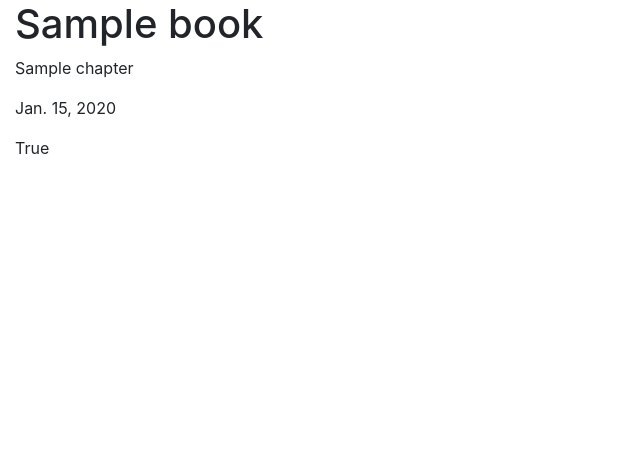
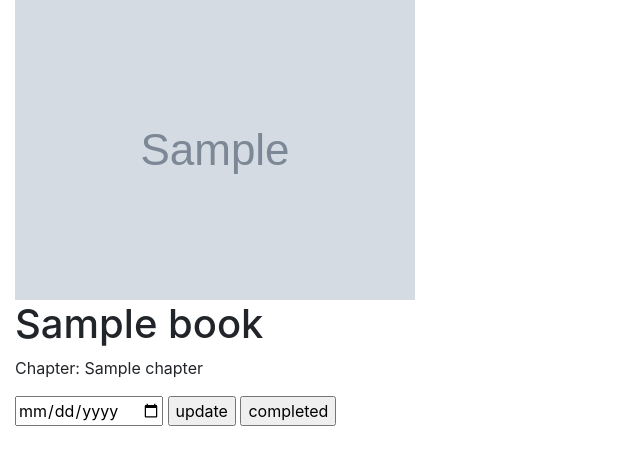
Before and after one commit to joshdbarton/nightstand-capstone, a Django app: page /books/1 in a window 1280 px wide. Shown: the part 56-521 px from the top of the page, without its empty margins (0-640 px from the left). Run offline with Django 3.2, Linux system fonts and the light colour scheme; a user stored in the database is signed in; tables that the repository leaves empty hold one stand-in row (values such as "Sample post"); grey boxes marked "Sample" are stand-in pictures; some libraries are stand-ins or nearby versions.

Commit message:
added inputs for updating chapters in the book detail view

```diff
--- a/nightstand_dashboard/templates/nightstand_dashboard/book_view.html
+++ b/nightstand_dashboard/templates/nightstand_dashboard/book_view.html
@@ -1,12 +1,16 @@
 {% extends 'nightstand_dashboard/base.html' %}
 
 {% block content %}
-<h1>{{book.title}}</h1>
+<div class="book-detail-card">
+    <img src="{{book.thumbnail}}" alt="{{book.title}} cover"/>
+    <h1>{{book.title}}</h1>
+</div>
 {% for book_chapter in book_chapters %}
 <div class="chapter-card">
-    <p>{{book_chapter.chapter}}</p>
-    <p>{{book_chapter.duedate}}</p>
-    <p>{{book_chapter.completed}}</p>
+    <p>Chapter: {{book_chapter.chapter}}</p>
+    <input type="date" value="{{book_chapter.duedate}}"/>
+    <input id="chapterDueDate-{{book_chapter.id}}" type="button" value="update"/>
+    <input type="button" value="completed" id="chapterComplete-{{book_chapter.id}}"/>
 </div>
 {% endfor %}
 {% endblock %}
```
